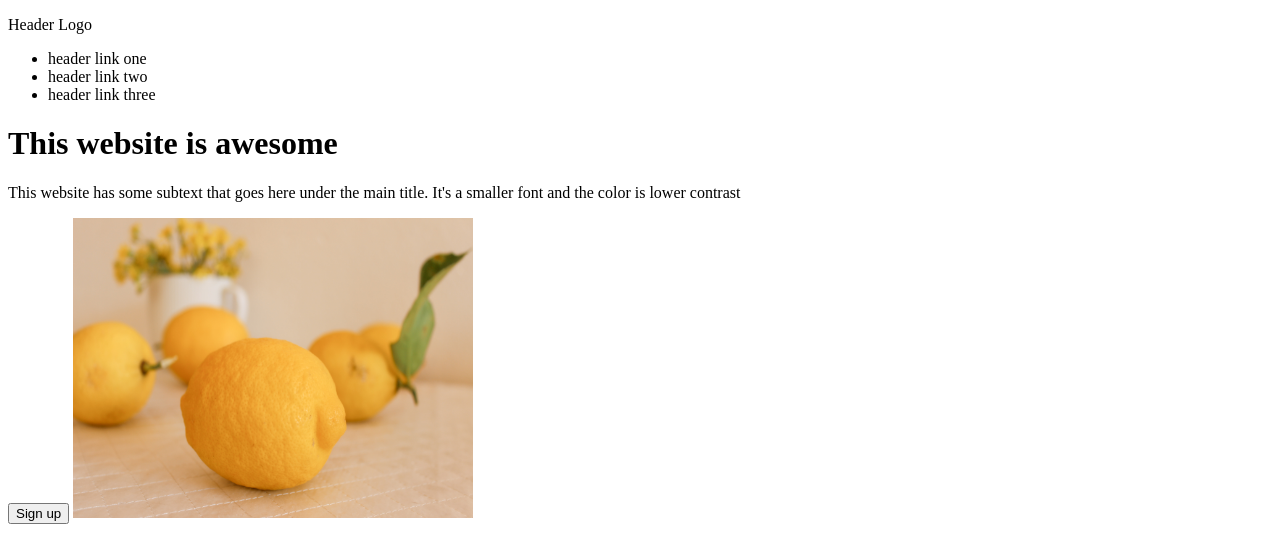
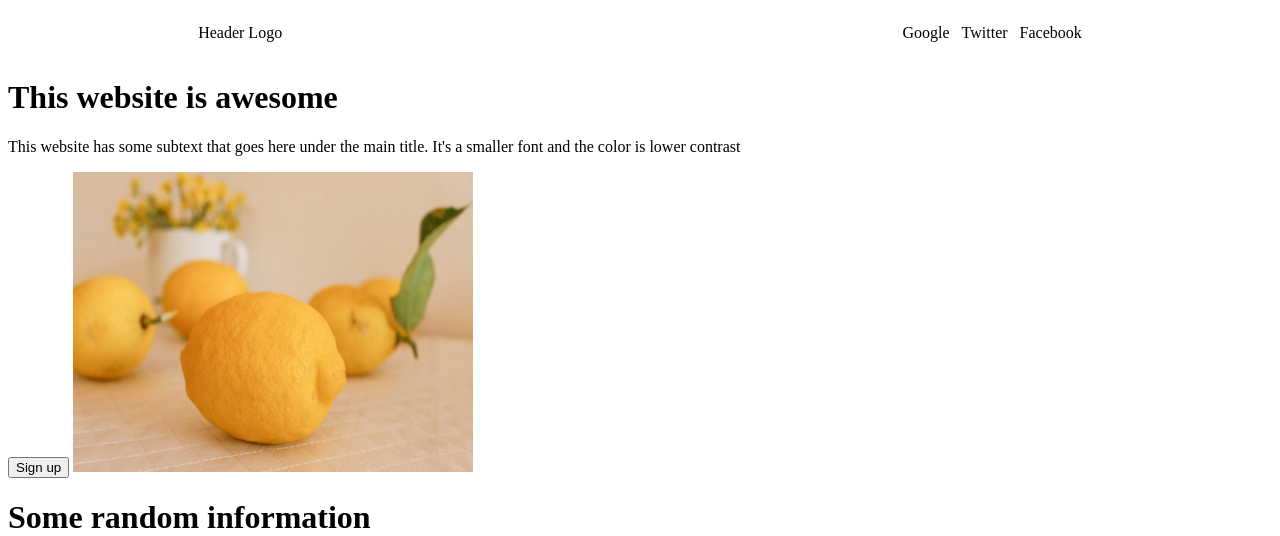
Before and after one commit to ryankapa21/PROJECT-LANDING-PAGE, a plain HTML site: page index.html in a window 1280 px wide. Shown: the top 536 px of the page. Drawn offline with Linux system fonts and the light colour scheme.

Commit message:
Fix links issue Add css styling to header

```diff
--- a/index.html
+++ b/index.html
@@ -8,10 +8,10 @@
     <body>
         <div class="header">
             <p>Header Logo</p>
-            <ul>
-                <li>header link one</li>
-                <li>header link two</li>
-                <li>header link three</li>
+            <ul id="header_links">
+                <li><a href="https://www.google.com/">Google</a></li>
+                <li><a href="https://www.twitter.com/">Twitter</a></li>
+                <li><a href="https://www.facebook.com/">Facebook</a></li>
             </ul>
         </div>
         <div class="pageStart">
--- a/style.css
+++ b/style.css
@@ -0,0 +1,25 @@
+body{
+    display: flex;
+    flex-direction: column;
+}
+
+.header {
+    display: flex;
+    align-items: center;
+    justify-content: space-around;
+    gap: 200px;
+}
+
+ul {
+    list-style-type: none;
+}
+
+a {
+    text-decoration: none;
+    color: black;
+}
+
+#header_links {
+    display: flex;
+    gap: 12px;
+}
```
